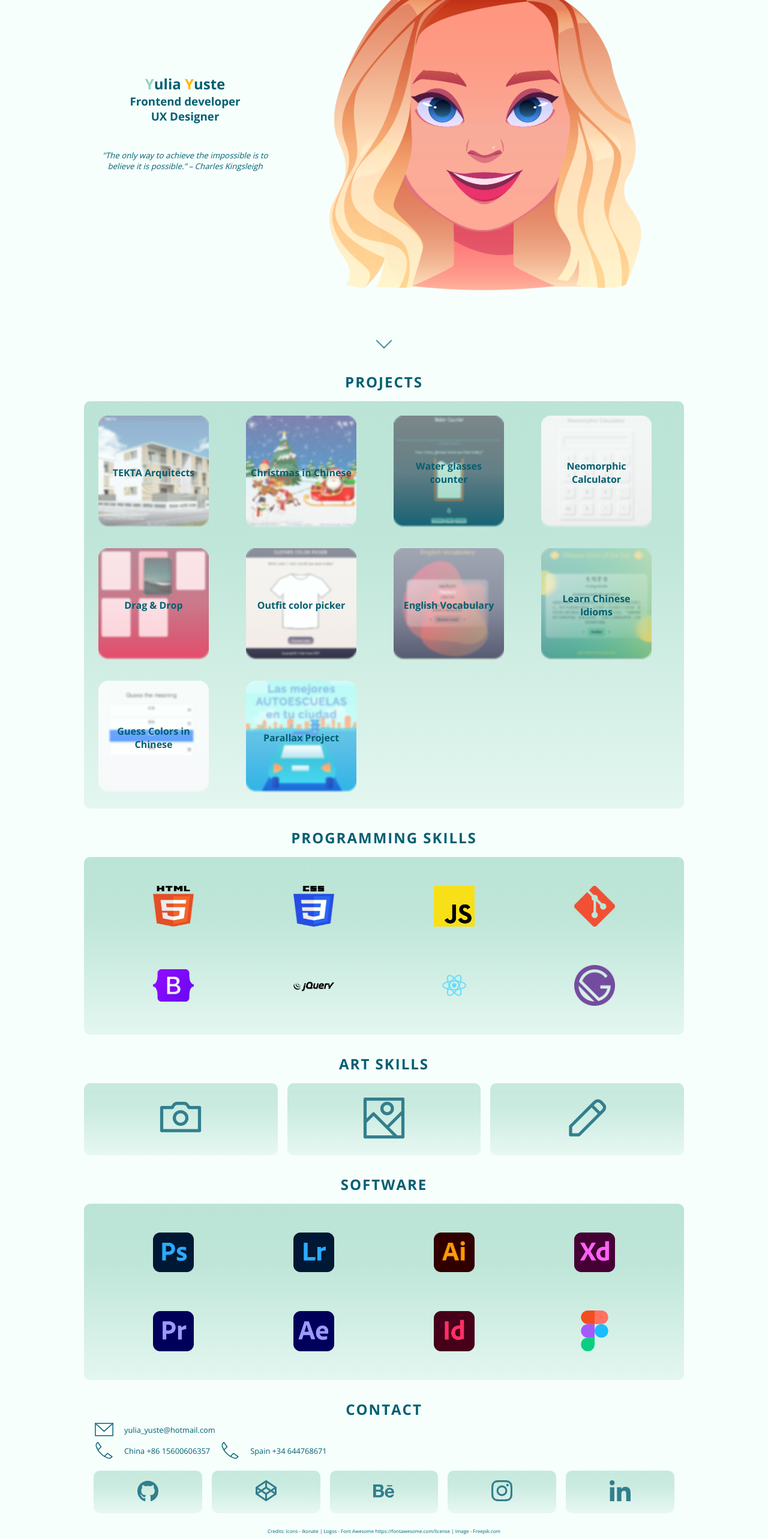
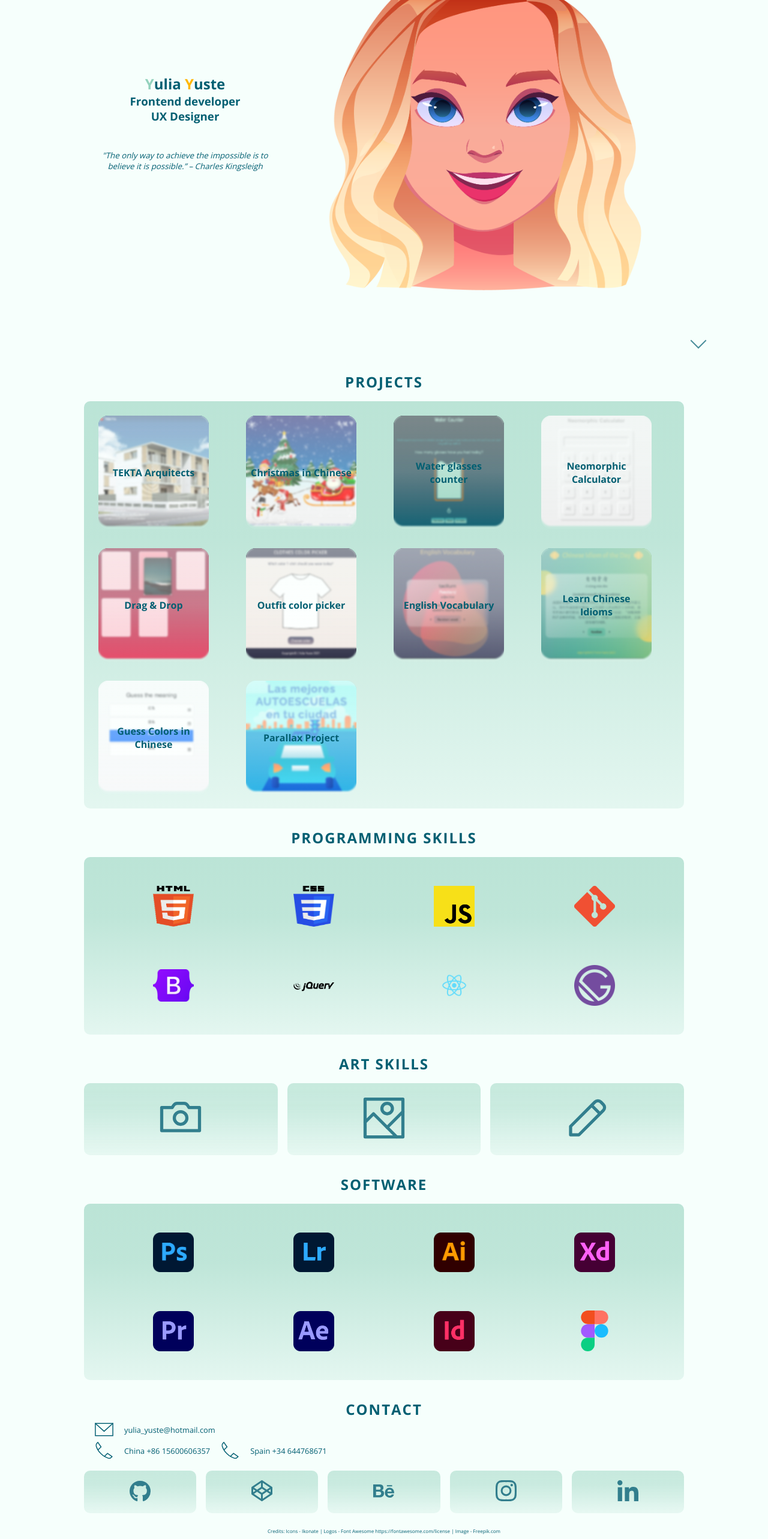
Before and after one commit to yuliashelenzhik/portfolio03, a React (Create React App) app: page / in a window 1280 px wide. Shown: the part 196-2762 px from the top of the page at 60% size. Built offline with nearby package versions, Linux system fonts and the light colour scheme.

Commit message:
some bugs fixed

```diff
--- a/src/App.css
+++ b/src/App.css
@@ -17,13 +17,11 @@
   box-sizing: border-box;
 }
 body {
-  /* width: 100vw; */
-  /* overflow: hidden; */
-  /* overflow-y: hidden; */
   background: var(--light);
   color: var(--medium);
   font-family: "Open Sans", sans-serif;
   position: relative;
+  /* border: solid 2px orange; */
 }
 ul li {
   list-style: none;
@@ -408,11 +406,10 @@ header {
   justify-content: center;
   align-items: center;
   /* border: solid 2px blue; */
-  margin: 1rem;
+  margin: 1rem 0;
   border-radius: 10px;
 }
 .social-article {
-  /* background: none; */
   padding: 1rem;
 }
 .social-article img {
@@ -539,15 +536,14 @@ header {
     overflow-x: hidden;
   }
   .side {
-    /* border: solid 2px orange; */
+    /* border: solid 2px green; */
     width: 80%;
-    /* height: 40%; */
-    padding: 1rem;
   }
   .right {
     display: flex;
     justify-content: center;
     align-items: center;
+    height: 90%;
     /* border: solid 2px purple; */
   }
   .avatar {
@@ -561,7 +557,7 @@ header {
   .navbar li {
     font-size: 0.8rem;
     padding: 0.3rem;
-    /* border: solid 2px purple; */
+    /* border: solid 2px lightblue; */
   }
   .navbar {
     padding-right: 0.5rem;
@@ -603,7 +599,6 @@ header {
     /* border: solid 2px red; */
   }
   .contact-page {
-    margin: 0 auto;
     max-width: 100vw;
     /* border: solid 2px red; */
     font-size: 0.5rem;
--- a/src/components/Home.js
+++ b/src/components/Home.js
@@ -39,7 +39,9 @@ const Home = () => {
           alt=""
         />
       </div>
-      <img className="arrow" src={arrow} alt="" />
+      <a href="/#projects">
+        <img className="arrow" src={arrow} alt="" />
+      </a>
     </section>
   );
 };
```
